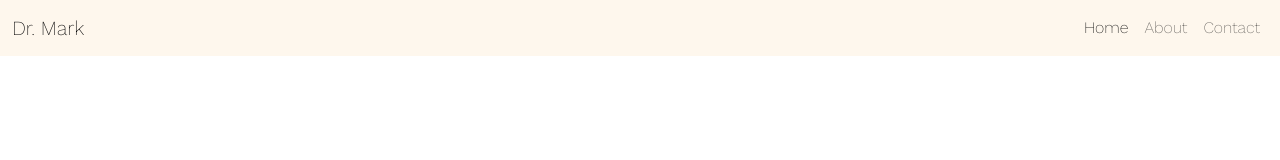
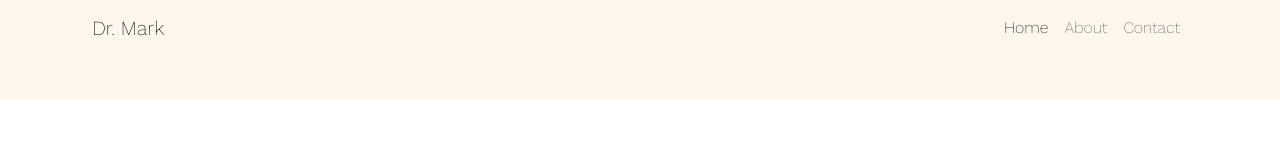
Before and after one commit to GIOK777/Veterinarian-Website, a plain HTML site: page index.html in a window 1280 px wide. Drawn offline with nearby package versions, Linux system fonts and the light colour scheme.

Commit message:
26 ianvari 22:00

```diff
--- a/assets/styles/style.scss
+++ b/assets/styles/style.scss
@@ -9,10 +9,13 @@ body {
 
 header {
     width: 100%;
+    height: 100px;
     position: fixed;
     top: 0;
     left: 0;
     background-color: $background-color;
+    padding: 0 80px;
+    box-sizing: border-box;
 
     nav {
         width: 100%;
@@ -24,6 +27,8 @@ header {
         }
     }
 }
+
+
 //ეს ჩემი ჰედერია
 // header {
 //     width: 100%;
```
Also changed, not shown: assets/styles/responsive.min.css, assets/styles/style.css, assets/styles/style.min.css, 2 other files.
